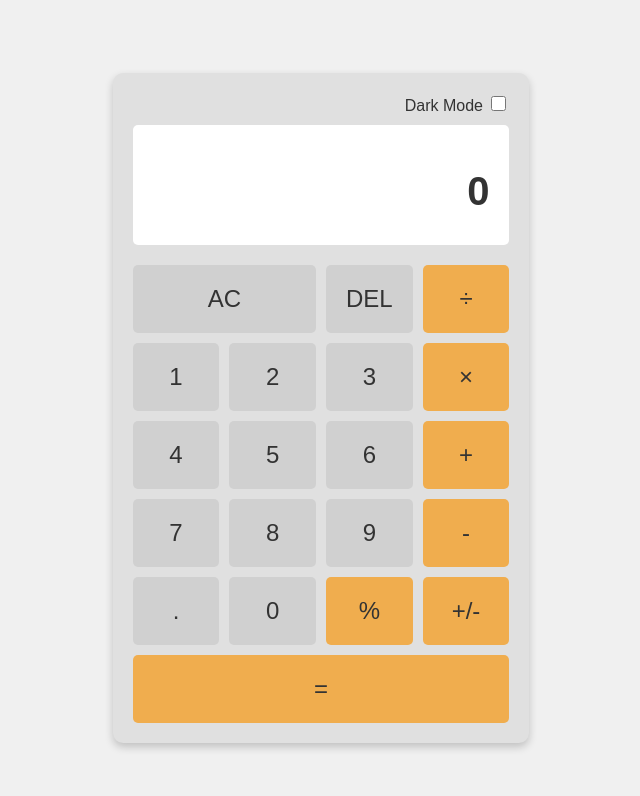
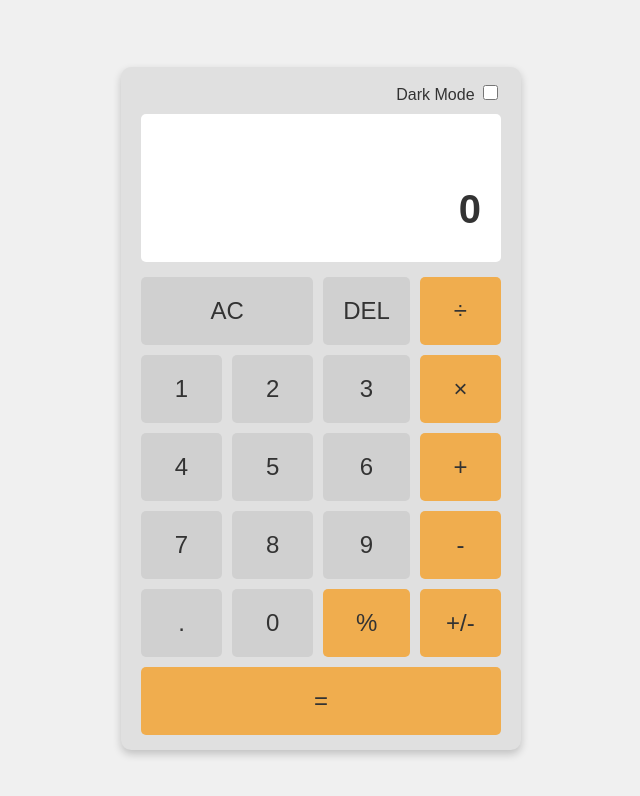
Before and after one commit to etoneyaaa402/js-calculator, a website built with webpack: page src/index.html in a window 1280 px wide. Shown: the whole page, without its empty margins (319-959 px from the left). Built offline with nearby package versions, Linux system fonts and the light colour scheme.

Commit message:
fix(display): tighter padding and expandable display

```diff
--- a/package.json
+++ b/package.json
@@ -2,13 +2,16 @@
   "name": "calculator-app-leskiii",
   "version": "1.0.0",
   "description": "",
+  "homepage": "https://etoneyaaa402.github.io/js-calculator",
   "main": "webpack.config.js",
   "scripts": {
     "test": "echo \"Error: no test specified\" && exit 1",
     "start": "webpack-dev-server --mode development",
     "build": "webpack --mode production",
     "lint": "eslint .",
-    "lint:fix": "eslint . --fix"
+    "lint:fix": "eslint . --fix",
+    "predeploy": "npm run build",
+    "deploy": "gh-pages -d dist -m \"Deploy to GitHub Pages\""
   },
   "keywords": [],
   "author": "",
@@ -16,6 +19,7 @@
   "devDependencies": {
     "clean-webpack-plugin": "^4.0.0",
     "css-loader": "^7.1.2",
+    "gh-pages": "^6.3.0",
     "html-webpack-plugin": "^5.6.4",
     "style-loader": "^4.0.0",
     "webpack": "^5.102.1",
--- a/src/styles/main.css
+++ b/src/styles/main.css
@@ -29,9 +29,11 @@ body {
 
 .calculator-container {
     background-color: var(--calc-bg-color);
-    padding: 20px;
+    padding: 15px 20px;
     border-radius: 10px;
     box-shadow: 0 4px 8px rgba(0,0,0,0.2);
+    width: 360px;
+    max-width: 95vw;
 }
 
 .theme-switcher {
@@ -45,24 +47,28 @@ body {
 
 .display {
     background-color: var(--display-bg-color);
-    padding: 20px;
+    padding: 15px 20px;
     border-radius: 5px;
     text-align: right;
-    word-wrap: break-word;
-    word-break: break-all;
-    margin-bottom: 20px;
-    height: 80px;
+    min-height: 50px;
+    margin-bottom: 15px;
+    white-space: pre-line;
+    overflow-wrap: anywhere;
 }
 
 .previous-operand {
     min-height: 24px;
     font-size: 1.5rem;
     opacity: 0.7;
+    margin: 0;
+    line-height: 1;
 }
 
 .current-operand {
     font-size: 2.5rem;
     font-weight: bold;
+    margin: 0;
+    line-height: 1;
 }
 
 .buttons-grid {
```
Also changed, not shown: 1 other file.
